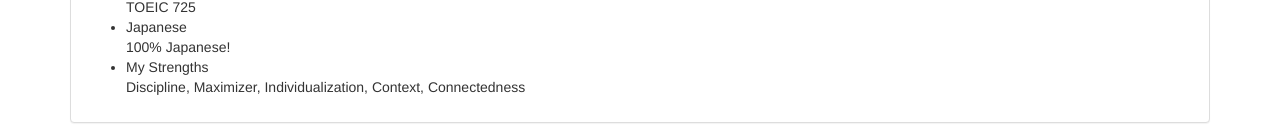
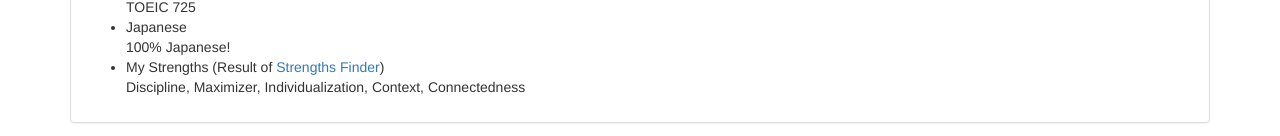
Before and after one commit to Shigeo-NAKAMOTO/Shigeo-NAKAMOTO.github.io, a plain HTML site: page index.html in a window 1280 px wide. Shown: the part 816-952 px from the top of the page. Drawn offline with nearby package versions, Linux system fonts and the light colour scheme.

Commit message:
add link to StrengthsFinder on index.html

```diff
--- a/index.html
+++ b/index.html
@@ -76,7 +76,7 @@
                         TOEIC 725
                         <li>Japanese</li>
                         100% Japanese!
-                        <li>My Strengths</li>
+                        <li>My Strengths (Result of <a href="https://www.gallupstrengthscenter.com/home/en-us/cliftonstrengths-themes-domains" target="_blank">Strengths Finder</a>)</li>
                         Discipline, Maximizer, Individualization, Context, Connectedness
                     </ul>
                 </div>
```
